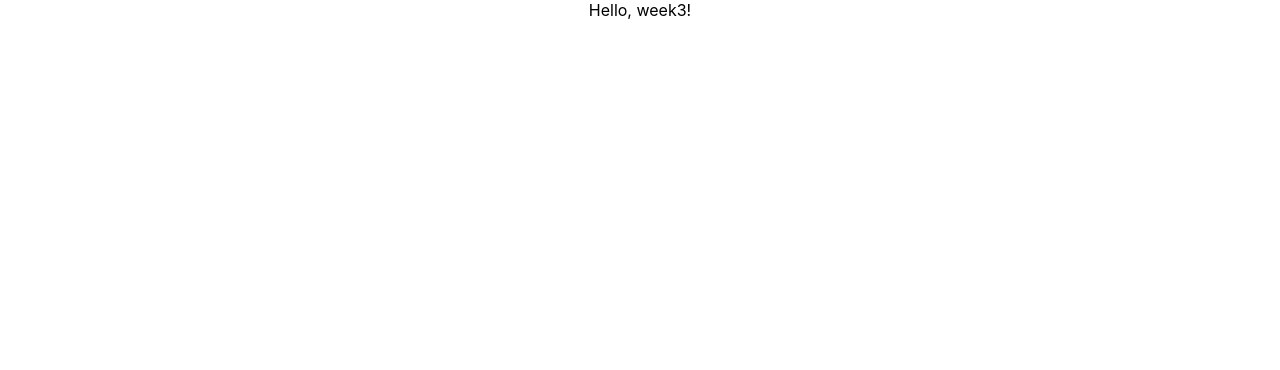
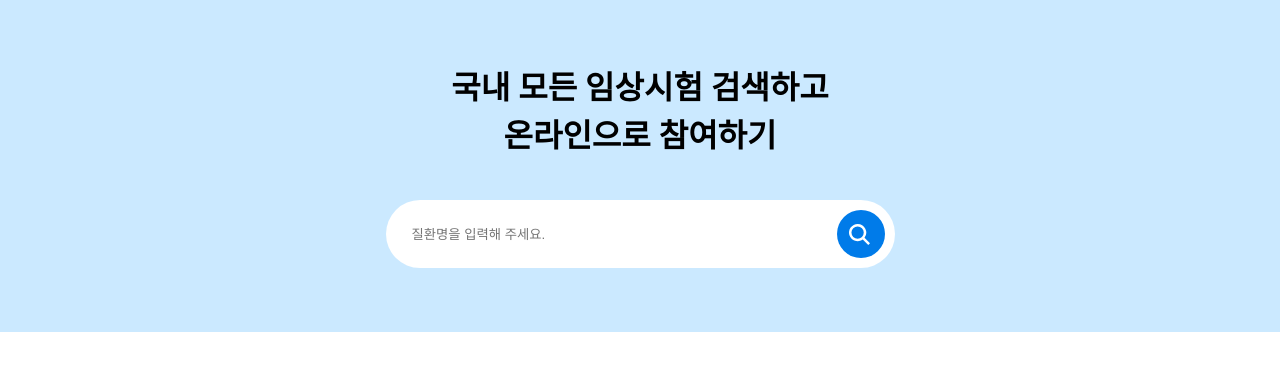
Before and after one commit to ha-il/clinical-trials-search-box, a React (Create React App) app: page / in a window 1280 px wide. Shown: the top 370 px of the page. Built offline with nearby package versions, Linux system fonts and the light colour scheme.

Commit message:
feat: 홈페이지 초기 UI 구현

```diff
--- a/public/index.html
+++ b/public/index.html
@@ -6,7 +6,6 @@
     <meta name="viewport" content="width=device-width, initial-scale=1" />
     <meta name="theme-color" content="#000000" />
     <meta name="description" content="Web site created using create-react-app" />
-    <link rel="apple-touch-icon" href="%PUBLIC_URL%/logo192.png" />
     <!--
       manifest.json provides metadata used when your web app is installed on a
       user's mobile device or desktop. See https://developers.google.com/web/fundamentals/web-app-manifest/
--- a/src/App.css
+++ b/src/App.css
@@ -1,38 +1,14 @@
 .App {
-  text-align: center;
-}
-
-.App-logo {
-  height: 40vmin;
-  pointer-events: none;
-}
-
-@media (prefers-reduced-motion: no-preference) {
-  .App-logo {
-    animation: App-logo-spin infinite 20s linear;
-  }
-}
-
-.App-header {
-  background-color: #282c34;
-  min-height: 100vh;
   display: flex;
   flex-direction: column;
   align-items: center;
-  justify-content: center;
-  font-size: calc(10px + 2vmin);
-  color: white;
+  background-color: #cbe9ff;
+  padding: 4rem 0;
 }
 
-.App-link {
-  color: #61dafb;
+h1 {
+  font-size: 2rem;
+  text-align: center;
+  font-weight: 700;
+  line-height: 3rem;
 }
-
-@keyframes App-logo-spin {
-  from {
-    transform: rotate(0deg);
-  }
-  to {
-    transform: rotate(360deg);
-  }
-}
--- a/src/App.tsx
+++ b/src/App.tsx
@@ -1,9 +1,67 @@
 import React from 'react';
 
 import './App.css';
+import { styled } from 'styled-components';
 
 function App() {
-  return <div className='App'>Hello, week3!</div>;
+  return (
+    <div className='App'>
+      <Title>
+        국내 모든 임상시험 검색하고 <br /> 온라인으로 참여하기
+      </Title>
+      <SearchBar>
+        <input type='text' placeholder='질환명을 입력해 주세요.' />
+        <button type='button'>
+          <ScopeIcon>
+            <svg
+              viewBox='0 0 16 16'
+              fill='currentColor'
+              preserveAspectRatio='none'
+              xmlns='http://www.w3.org/2000/svg'
+            >
+              <path d='M6.56 0a6.56 6.56 0 015.255 10.49L16 14.674 14.675 16l-4.186-4.184A6.56 6.56 0 116.561 0zm0 1.875a4.686 4.686 0 100 9.372 4.686 4.686 0 000-9.372z'></path>
+            </svg>
+          </ScopeIcon>
+        </button>
+      </SearchBar>
+    </div>
+  );
 }
 
 export default App;
+
+const Title = styled.h1`
+  padding: 0 2.5rem;
+  margin-bottom: 40px;
+`;
+
+const ScopeIcon = styled.div`
+  width: 21px;
+  height: 21px;
+  color: white;
+  padding: 0 6px;
+`;
+
+const SearchBar = styled.div`
+  display: flex;
+  align-items: center;
+  background-color: white;
+  padding: 0 6px 0 0;
+  border-radius: 42px;
+  padding: 10px 10px 10px 24px;
+  & input {
+    padding: 1px 25px 1px 2px;
+    background-color: transparent;
+    border: none;
+    width: 400px;
+    height: 25px;
+    outline: none;
+  }
+  & button {
+    border-radius: 50%;
+    width: 48px;
+    height: 48px;
+    background-color: #007be9;
+    border: none;
+  }
+`;
--- a/src/index.css
+++ b/src/index.css
@@ -9,3 +9,128 @@ body {
 code {
   font-family: source-code-pro, Menlo, Monaco, Consolas, 'Courier New', monospace;
 }
+
+html,
+body,
+div,
+span,
+applet,
+object,
+iframe,
+h1,
+h2,
+h3,
+h4,
+h5,
+h6,
+p,
+blockquote,
+pre,
+a,
+abbr,
+acronym,
+address,
+big,
+cite,
+code,
+del,
+dfn,
+em,
+img,
+ins,
+kbd,
+q,
+s,
+samp,
+small,
+strike,
+strong,
+sub,
+sup,
+tt,
+var,
+b,
+u,
+i,
+center,
+dl,
+dt,
+dd,
+ol,
+ul,
+li,
+fieldset,
+form,
+label,
+legend,
+table,
+caption,
+tbody,
+tfoot,
+thead,
+tr,
+th,
+td,
+article,
+aside,
+canvas,
+details,
+embed,
+figure,
+figcaption,
+footer,
+header,
+hgroup,
+menu,
+nav,
+output,
+ruby,
+section,
+summary,
+time,
+mark,
+audio,
+video {
+  margin: 0;
+  padding: 0;
+  border: 0;
+  font-size: 100%;
+  font: inherit;
+  vertical-align: baseline;
+}
+/* HTML5 display-role reset for older browsers */
+article,
+aside,
+details,
+figcaption,
+figure,
+footer,
+header,
+hgroup,
+menu,
+nav,
+section {
+  display: block;
+}
+body {
+  line-height: 1;
+}
+ol,
+ul {
+  list-style: none;
+}
+blockquote,
+q {
+  quotes: none;
+}
+blockquote:before,
+blockquote:after,
+q:before,
+q:after {
+  content: '';
+  content: none;
+}
+table {
+  border-collapse: collapse;
+  border-spacing: 0;
+}
```
